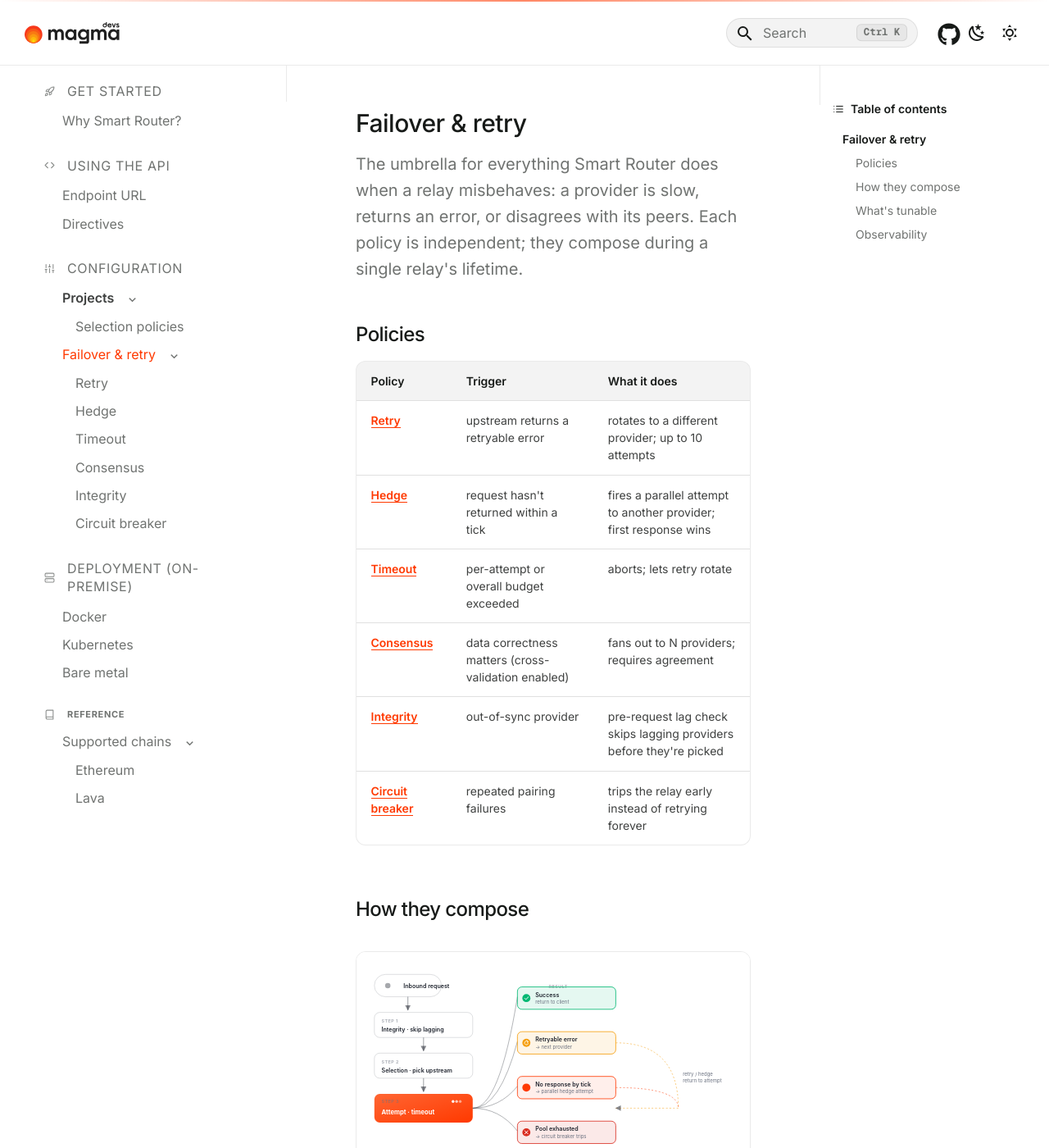
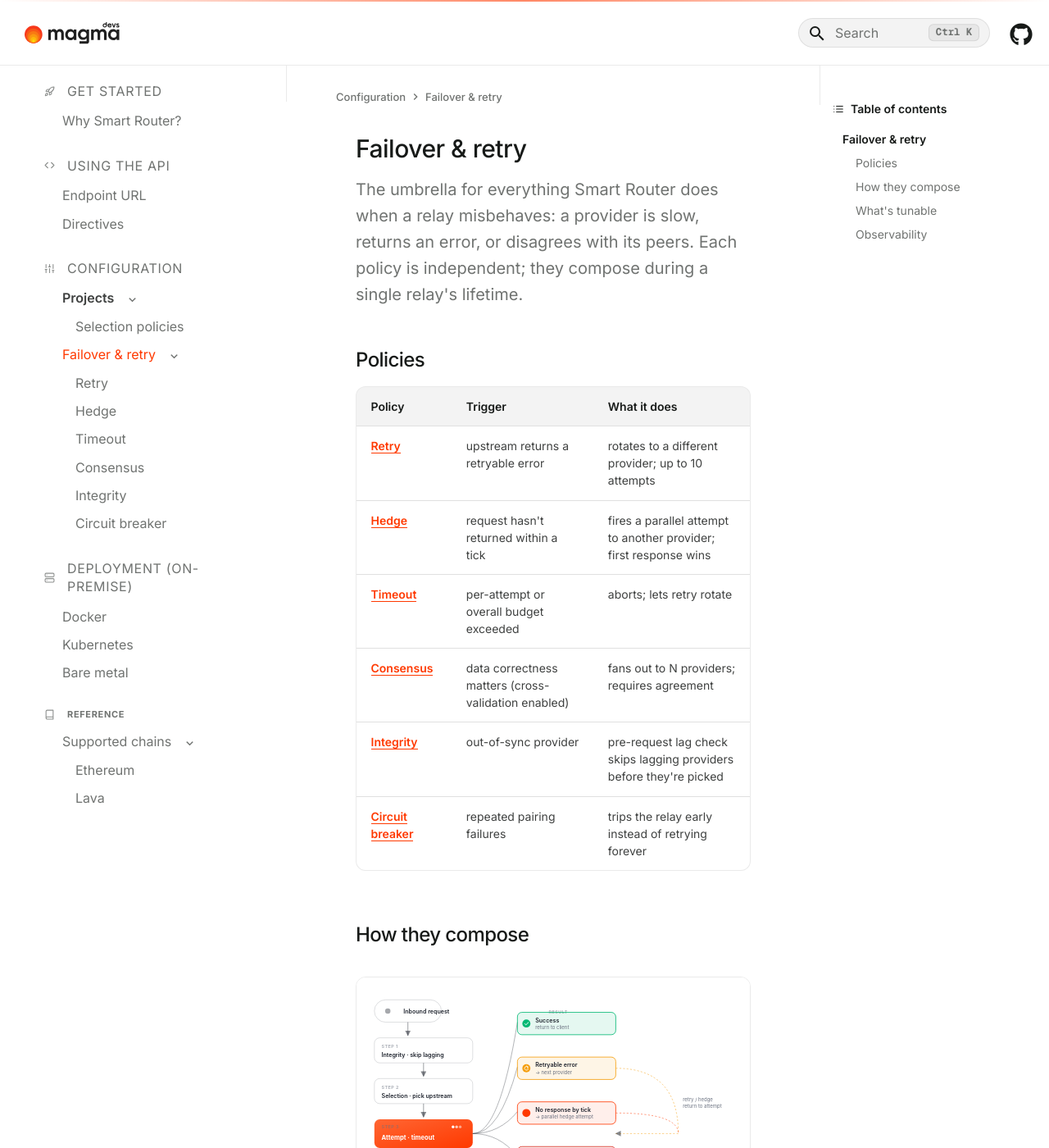
Before and after one commit to Magma-Devs/docs, an MkDocs documentation site: the page built from docs/configuration/failover/index.md, in a window 1280 px wide and 1400 px high. Shown: the whole window at 82% size. Built offline with MkDocs 1.6.1 and Material for MkDocs 9.7.7, drawn with Linux system fonts in a browser that asks for light colours; comment, search, counter and statistics services are not loaded; some of the changed text lies outside the part shown.

Commit message:
feat(docs): match drPC nav layout and add page chrome
Bring the Smart Router docs in line with drpc.org/docs:

- Center the whole layout in a bounded column (max-width on
  .md-grid) so the nav bar, content, and footer align, instead of
  spanning edge-to-edge.
- Add a breadcrumb above the H1 (navigation.path).
- Add a prev/next page pager (navigation.footer).
- Add a "Last updated" stamp via the git-revision-date-localized
  plugin; declare the search plugin explicitly alongside it.

Widen the content column to fill the centered grid.

```diff
--- a/docs/stylesheets/extra.css
+++ b/docs/stylesheets/extra.css
@@ -375,10 +375,14 @@
    3. Layout — three columns, ~980px content, sidebars flank
    ============================================================================ */
 
-.md-grid { max-width: 100%; padding: 0; margin: 0; }
+/* Bound the whole page to a centered column (drpc-style). `.md-grid` is the
+   shared width constraint for the header inner, main, and footer inner, so this
+   one rule centers the nav bar, content, and footer together — pulling the logo
+   + search/GitHub in from the window edges. */
+.md-grid { max-width: 1600px; margin: 0 auto; padding: 0; }
 .md-main__inner { margin-top: 0; }
 .md-content {
-  max-width: 980px;
+  max-width: 1320px;
   margin: 0 auto;
   padding: 1.5rem 3rem 4rem;
 }
@@ -802,13 +806,64 @@
 }
 
 /* ============================================================================
-   Footer & scrollbar
+   Breadcrumb (navigation.path) — muted trail above the H1, drpc-style
+   ============================================================================ */
+
+.md-content .md-path {
+  font-size: 13px;
+  margin: 0 0 0.75rem;
+  padding: 0;
+}
+.md-content .md-path__list { gap: 0.2rem; }
+.md-content .md-path__item,
+.md-content .md-path__item a {
+  color: var(--text-muted);
+  font-weight: 500;
+}
+.md-content .md-path__item a {
+  border-bottom: none;
+  transition: color var(--t);
+}
+.md-content .md-path__item a:hover {
+  color: var(--text-strong);
+  border-bottom: none;
+}
+/* › separator between crumbs */
+.md-content .md-path__item:not(:last-child)::after { color: var(--text-muted); opacity: 0.6; }
+
+/* ============================================================================
+   Footer — prev/next pager + last-updated stamp + scrollbar
    ============================================================================ */
 
 .md-footer-meta { background-color: var(--surface); border-top: 1px solid var(--border-subtle); }
 .md-footer-meta__inner,
 .md-footer__inner { color: var(--text-muted); }
 ::-webkit-scrollbar-thumb:hover { background-color: var(--primary); }
+
+/* Prev/next page pager (navigation.footer) — quiet cards that tint primary on
+   hover; sit inside the centered .md-grid so they align with the content. */
+[data-md-color-scheme="default"] .md-footer { background-color: #fff; }
+[data-md-color-scheme="slate"]   .md-footer { background-color: var(--surface); }
+.md-footer__inner { padding: 1.2rem 0; }
+.md-footer__link {
+  padding: 0.6rem 0.4rem;
+  opacity: 1;
+  transition: color var(--t);
+}
+.md-footer__link:hover { color: var(--primary); }
+.md-footer__title { color: var(--text-strong); font-weight: 600; }
+.md-footer__direction { color: var(--text-muted); font-size: 12px; }
+.md-footer__button.md-icon { color: var(--text-muted); }
+.md-footer__link:hover .md-footer__button.md-icon { color: var(--primary); }
+
+/* "Last updated on …" stamp (git-revision-date-localized) — small, muted,
+   right-aligned above the meta row, matching drpc. */
+.md-source-file,
+.md-source-file__fact {
+  color: var(--text-muted);
+  font-size: 12px;
+}
+.md-content .md-source-file { margin-top: 2rem; text-align: right; }
 
 /* ============================================================================
    Supported-chains catalog — icons + network/interface badges
--- a/mkdocs.yml
+++ b/mkdocs.yml
@@ -23,6 +23,8 @@
     - navigation.expand
     - navigation.top
     - navigation.tracking
+    - navigation.path
+    - navigation.footer
     - content.code.copy
     - content.code.annotate
     - content.tabs.link
@@ -34,19 +36,18 @@
     repo: fontawesome/brands/github
 
   palette:
-    # Light is the default; the button toggles to dark.
-    - scheme: default
-      primary: custom
-      accent: custom
-      toggle:
-        icon: material/weather-night
-        name: Switch to dark mode
-    - scheme: slate
-      primary: custom
-      accent: custom
-      toggle:
-        icon: material/weather-sunny
-        name: Switch to light mode
+    # Single light scheme — no toggle button (drpc-style clean header).
+    scheme: default
+    primary: custom
+    accent: custom
+
+# Declaring any plugin disables the implicit `search` plugin, so it must be
+# listed explicitly here alongside the git-revision date stamp.
+plugins:
+  - search
+  - git-revision-date-localized:
+      type: date
+      enable_creation_date: false
 
 extra_css:
   - stylesheets/extra.css
--- a/requirements.txt
+++ b/requirements.txt
@@ -1 +1,2 @@
 mkdocs-material>=9.5
+mkdocs-git-revision-date-localized-plugin>=1.2
```
